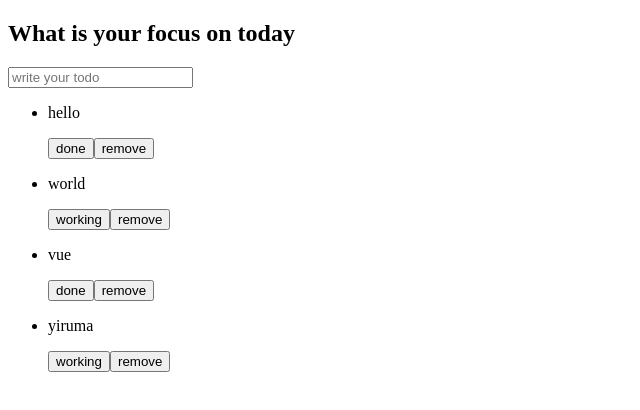
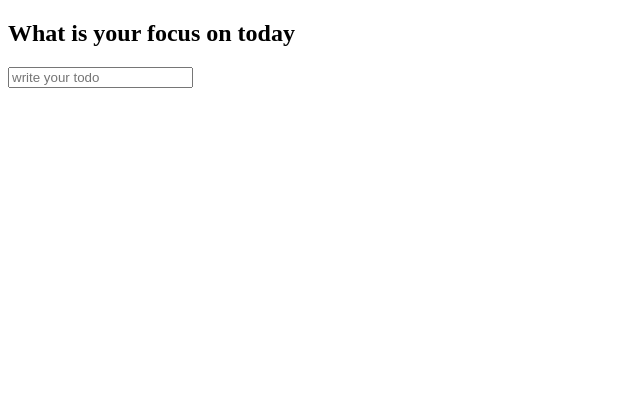
Before and after one commit to dygmm4288/vue-todo, a Vue app: page / in a window 1280 px wide. Shown: the top 410 px of the page, without its empty margins (0-640 px from the left). Built offline with nearby package versions, Linux system fonts and the light colour scheme.

Commit message:
app -> todo list로 event drilling

```diff
--- a/src/App.vue
+++ b/src/App.vue
@@ -6,12 +6,7 @@ import { Todo } from "./types/todo.type";
 
 defineComponent({ name: "App", components: { TodoForm, TodoList } });
 
-const todos: Ref<Todo[]> = ref([
-  { id: 1, description: "hello", isDone: false },
-  { id: 2, description: "world", isDone: true },
-  { id: 3, description: "vue", isDone: false },
-  { id: 4, description: "yiruma", isDone: true },
-]);
+const todos: Ref<Todo[]> = ref([]);
 
 const addTodo = (description: string) => {
   const newTodo: Todo = {
@@ -22,12 +17,37 @@ const addTodo = (description: string) => {
 
   todos.value.push(newTodo);
 };
+
+const findIndex = <T extends { id: string | number }>(
+  arr: T[],
+  id: string | number,
+): number => {
+  return arr.findIndex((item) => item.id === id);
+};
+
+const removeTodo = (id: number | string) => {
+  const index = findIndex(todos.value, id);
+  if (index === -1) return;
+
+  todos.value.splice(index, 1);
+};
+
+const toggleTodo = (id: number | string) => {
+  const index = findIndex(todos.value, id);
+
+  if (index === -1) return;
+
+  todos.value[index].isDone = !todos.value[index].isDone;
+};
 </script>
 
 <template>
   <section>
     <h1>What is your focus on today</h1>
     <TodoForm @add-todo="addTodo" />
-    <TodoList :todos="todos" />
+    <TodoList
+      :todos="todos"
+      @remove-todo="removeTodo"
+      @toggle-todo="toggleTodo" />
   </section>
 </template>
--- a/src/components/TodoItem.vue
+++ b/src/components/TodoItem.vue
@@ -2,12 +2,18 @@
 import type { Todo } from "../types/todo.type";
 
 const { todo } = defineProps<{ todo: Todo }>();
+const emit = defineEmits<{
+  "remove-todo": [number | string];
+  "toggle-todo": [number | string];
+}>();
 </script>
 
 <template>
   <li>
     <p>{{ todo.description }}</p>
-    <button>{{ todo.isDone ? "working" : "done" }}</button>
-    <button>remove</button>
+    <button @click="emit('toggle-todo', todo.id)">
+      {{ todo.isDone ? "working" : "done" }}
+    </button>
+    <button @click="emit('remove-todo', todo.id)">remove</button>
   </li>
 </template>
--- a/src/components/TodoList.vue
+++ b/src/components/TodoList.vue
@@ -3,12 +3,28 @@ import { defineComponent } from "vue";
 import { Todo } from "../types/todo.type";
 import TodoItem from "./TodoItem.vue";
 defineComponent({ name: "TodoList", components: { TodoItem } });
+const emit = defineEmits<{
+  "remove-todo": [number | string];
+  "toggle-todo": [number | string];
+}>();
 
 const { todos } = defineProps<{ todos: Todo[] }>();
+
+const removeTodo = (id: number | string) => {
+  emit("remove-todo", id);
+};
+
+const toggleTodo = (id: number | string) => {
+  emit("toggle-todo", id);
+};
 </script>
 
 <template>
   <ul>
-    <TodoItem v-for="todo in todos" :todo="todo" />
+    <TodoItem
+      v-for="todo in todos"
+      :todo="todo"
+      @remove-todo="removeTodo"
+      @toggle-todo="toggleTodo" />
   </ul>
 </template>
```
